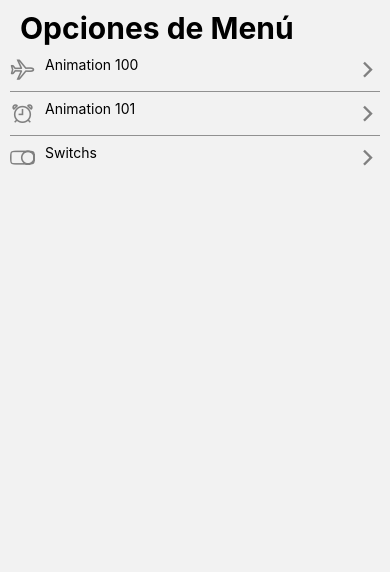
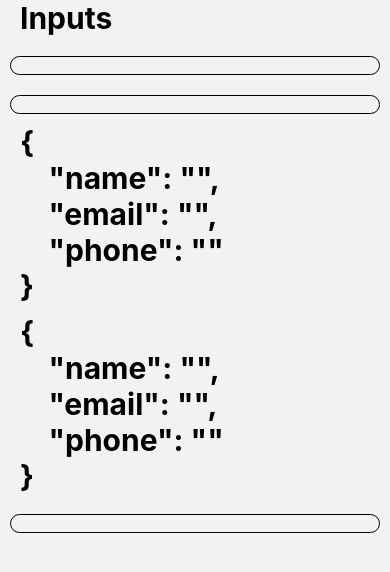
Before and after one commit to orlinAFP/RNComponents, a React Native app: screen /InputScreen in a window 390 px wide. Shown: the top 572 px of the page. Built offline with nearby package versions, Linux system fonts and the light colour scheme.

Commit message:
'keyboard'

```diff
--- a/src/components/CustomSwitch.tsx
+++ b/src/components/CustomSwitch.tsx
@@ -1,13 +1,17 @@
 import React, { useState } from 'react'
 import { Switch } from 'react-native'
+
 interface Props {
-    isOn: boolean
+    isOn: boolean;
+    onChange: (value:boolean) => void
 }
 
-export const CustomSwitch = ({ isOn }: Props) => {
+export const CustomSwitch = ({ isOn, onChange }: Props) => {
+
     const [isEnabled, setIsEnabled] = useState(isOn);
     const toggleSwitch = () => {
-        setIsEnabled(!isEnabled)
+        setIsEnabled(!isEnabled);
+        onChange(!isEnabled);
     };
 
     return (
--- a/src/components/FlatListMenuItem.tsx
+++ b/src/components/FlatListMenuItem.tsx
@@ -29,7 +29,7 @@ export const FlatListMenuItem = ({data}: Props) => {
         <Text style={{marginLeft:10}}>{item.name}</Text>
         <View style={{flex:1}}/>
         <Text>
-          <Icon name="chevron-forward-outline" size={25} color="gray" />
+          <Icon name="chevron-forward-outline" size={25} color="purple" />
         </Text>
       </View>
       </TouchableOpacity>
--- a/src/navigation/StackNavigator.tsx
+++ b/src/navigation/StackNavigator.tsx
@@ -1,14 +1,18 @@
-import {createStackNavigator} from '@react-navigation/stack';
-import {HomeScreen} from '../screen/HomeScreen';
+import { createStackNavigator } from '@react-navigation/stack';
+import { HomeScreen } from '../screen/HomeScreen';
 import { Animation100Screen } from '../screen/Animation100Screen';
 import { Animation101Screen } from '../screen/Animation101Screen';
 import { SwitchScreen } from '../screen/SwitchScreen';
+import { AlertScreen } from '../screen/AlertScreen';
+import { InputScreen } from '../screen/InputScreen';
 
 export type StackParams = {
   HomeScreen: undefined;
-  Animation100Screen:undefined;
-  Animation101Screen:undefined;
-  SwitchScreen:undefined;
+  Animation100Screen: undefined;
+  Animation101Screen: undefined;
+  SwitchScreen: undefined;
+  AlertScreen: undefined;
+  InputScreen: undefined
 };
 const Stack = createStackNavigator<StackParams>();
 
@@ -22,6 +26,8 @@ export const StackNavigation = () => {
       <Stack.Screen name="Animation100Screen" component={Animation100Screen} />
       <Stack.Screen name="Animation101Screen" component={Animation101Screen} />
       <Stack.Screen name="SwitchScreen" component={SwitchScreen} />
+      <Stack.Screen name="AlertScreen" component={AlertScreen} />
+      <Stack.Screen name="InputScreen" component={InputScreen} />
     </Stack.Navigator>
   );
 };
--- /dev/null
+++ b/src/screen/AlertScreen.tsx
@@ -0,0 +1,28 @@
+import React from 'react'
+import { View, Alert, Button } from 'react-native'
+import { Title } from '../components/Title';
+
+export const AlertScreen = () => {
+
+    const alert = () => {
+
+        Alert.alert('Alert Title', 'My Alert Msg', [
+            {
+                text: 'Cancel',
+                onPress: () => console.log('Cancel Pressed'),
+                style: 'cancel',
+            },
+            { text: 'OK', onPress: () => console.log('OK Pressed') },
+        ]);
+    }
+    return (
+        <View>
+            <Title title='Alert'/>
+            <Button
+                title='Alert'
+                onPress={alert}
+
+            />
+        </View>
+    )
+}
--- a/src/screen/HomeScreen.tsx
+++ b/src/screen/HomeScreen.tsx
@@ -20,6 +20,16 @@ const menuItems = [
     icon: 'toggle-outline',
     components: 'SwitchScreen',
   },
+  {
+    name: 'Alert',
+    icon: 'alert-circle-outline',
+    components: 'AlertScreen',
+  },
+  {
+    name: 'Inputs',
+    icon: 'document-text-outline',
+    components: 'InputScreen',
+  },
 ];
 
 export const HomeScreen = () => {
--- /dev/null
+++ b/src/screen/InputScreen.tsx
@@ -0,0 +1,70 @@
+import React, {useState} from 'react';
+import {
+  TextInput,
+  View,
+  StyleSheet,
+  ScrollView,
+  KeyboardAvoidingView,
+  Platform,
+  TouchableWithoutFeedback,
+  Keyboard,
+} from 'react-native';
+import {Title} from '../components/Title';
+import {styles} from '../theme/appTheme';
+
+export const InputScreen = () => {
+  const [form, setForm] = useState({
+    name: '',
+    email: '',
+    phone: '',
+  });
+
+  const onChange = (value: string, field: string) => {
+    setForm({
+      ...form,
+      [field]: value,
+    });
+  };
+
+  return (
+    <KeyboardAvoidingView
+      behavior={Platform.OS === 'ios' ? 'padding' : undefined}>
+      <ScrollView>
+        <View style={styles.marginGlobal} >
+          <Title title="Inputs" />
+
+          <TextInput
+            style={stylesInput.input}
+            onChangeText={value => onChange(value, 'name')}
+            autoCorrect={false}
+            autoCapitalize="words"
+          />
+          <TextInput
+            style={stylesInput.input}
+            onChangeText={value => onChange(value, 'email')}
+            autoCorrect={false}
+            keyboardType="email-address"
+          />
+
+          <Title title={JSON.stringify(form, null, 4)} />
+          <Title title={JSON.stringify(form, null, 4)} />
+          <TextInput
+            style={stylesInput.input}
+            onChangeText={value => onChange(value, 'phone')}
+            autoCorrect={false}
+            keyboardType='phone-pad'
+          />
+        </View>
+      </ScrollView>
+    </KeyboardAvoidingView>
+  );
+};
+
+const stylesInput = StyleSheet.create({
+  input: {
+    borderWidth: 1,
+    borderRadius: 10,
+    paddingHorizontal: 10,
+    marginVertical: 10,
+  },
+});
--- a/src/screen/SwitchScreen.tsx
+++ b/src/screen/SwitchScreen.tsx
@@ -1,5 +1,5 @@
-import React,{useState} from 'react';
-import {View, StyleSheet, Text} from 'react-native';
+import React, { useState } from 'react';
+import { View, StyleSheet, Text } from 'react-native';
 import { CustomSwitch } from '../components/CustomSwitch';
 import { Title } from '../components/Title';
 
@@ -10,21 +10,32 @@ export const SwitchScreen = () => {
     isHungry: false,
     isHappy: true,
   })
+  const onChange = (value:boolean, field:string) => {
+    setState({
+      ...state,
+      [field]:value
+
+    })
+  }
 
   return (
     <View style={styles.container}>
-        < Title title='Switchs'/>
-        <CustomSwitch isOn={state.isActive} />
+      < Title title='Switchs' />
 
-        <Text>{JSON.stringify(state, null, 5)}</Text>
+      <CustomSwitch isOn={state.isActive} onChange={(value) => onChange(value, 'isActive') } />
+      <CustomSwitch isOn={state.isHungry} onChange={(value) => onChange(value, 'isHungry') } />
+      <CustomSwitch isOn={state.isHappy} onChange={(value) => onChange(value, 'isHappy') } />
+
+
+      <Text>{JSON.stringify(state, null, 5)}</Text>
     </View>
 
   )
 }
 
 const styles = StyleSheet.create({
-    container:{
-        flex:1,
-    },
+  container: {
+    flex: 1,
+  },
 
 })
```
